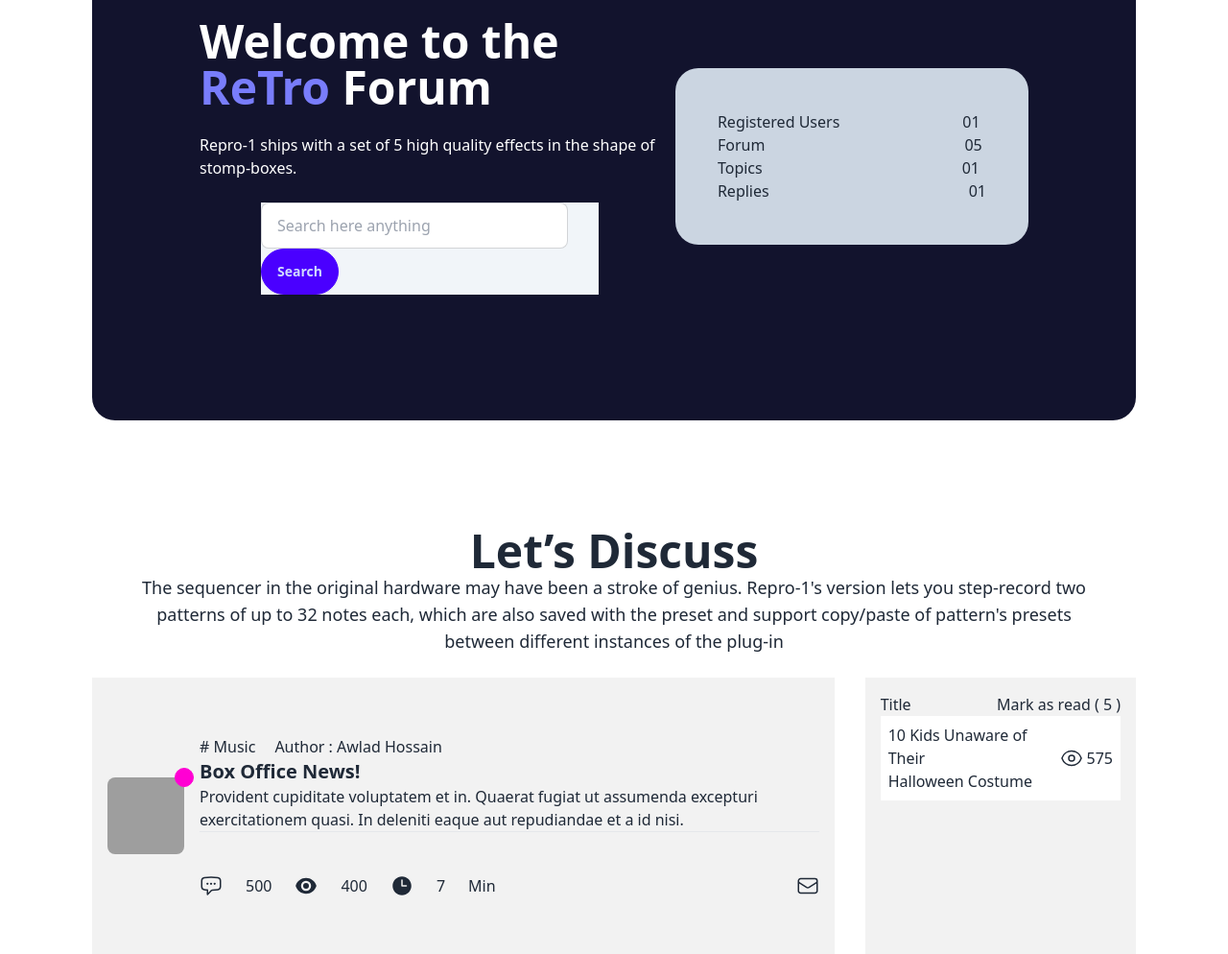
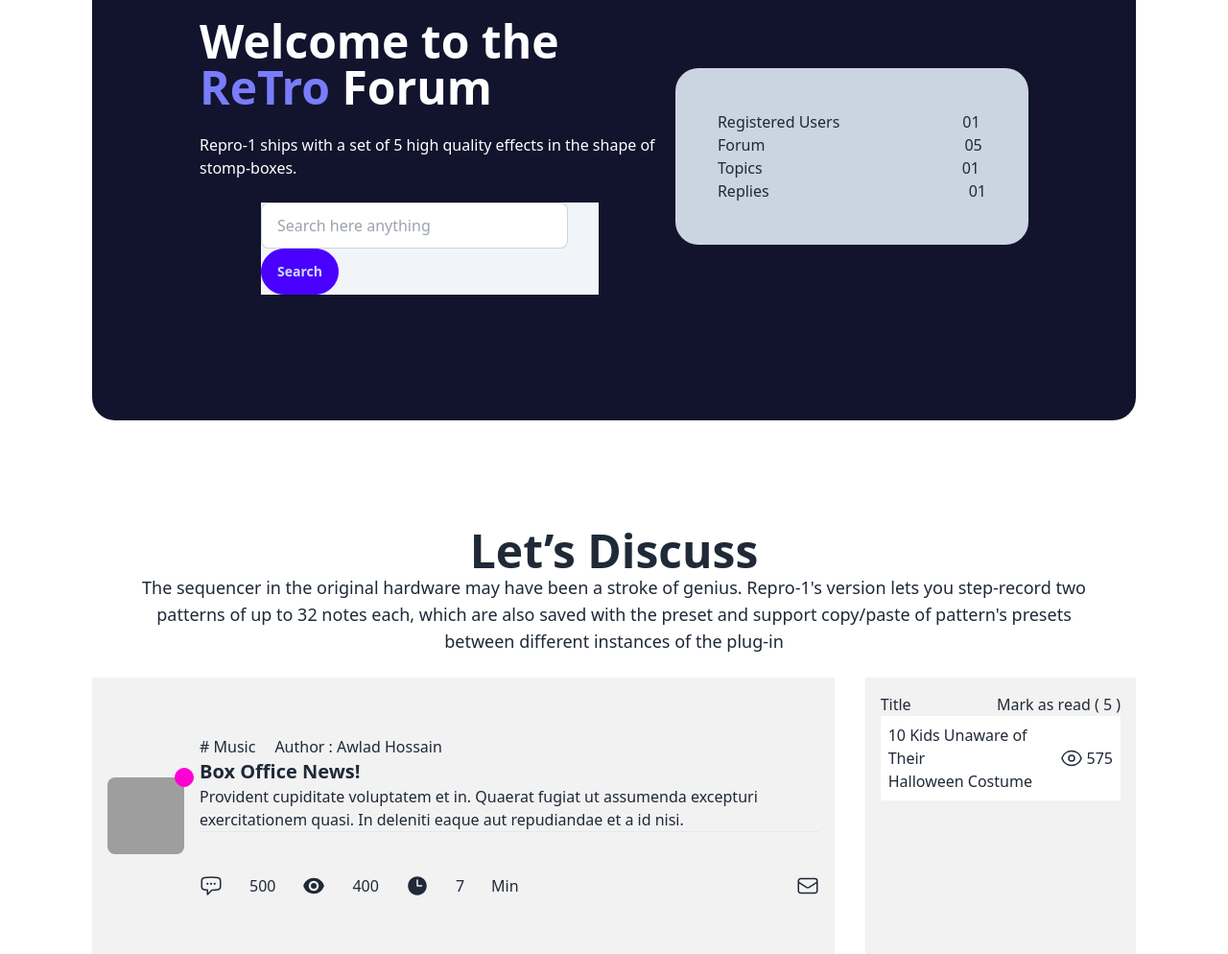
Before and after one commit to alamin601078/poribohon, a plain HTML site: page index.html in a window 1280 px wide. Shown: the part 232-1226 px from the top of the page at 96% size. Drawn offline with nearby package versions, Linux system fonts and the light colour scheme; grey boxes are pictures that could not be loaded.

Commit message:
Discus cad

```diff
--- a/index.html
+++ b/index.html
@@ -114,7 +114,7 @@
                     <p class="text-base">Provident cupiditate voluptatem et in. Quaerat fugiat ut assumenda excepturi exercitationem quasi. In deleniti eaque aut repudiandae et a id nisi.</p>
                     <hr>
                     <div class="flex gap-6 pt-11 justify-between">
-                       <div class="flex gap-6 ">
+                       <div class="flex gap-7">
                         <svg xmlns="http://www.w3.org/2000/svg" fill="none" viewBox="0 0 24 24" stroke-width="1.5" stroke="currentColor" class="w-6 h-6">
                             <path stroke-linecap="round" stroke-linejoin="round" d="M8.625 9.75a.375.375 0 1 1-.75 0 .375.375 0 0 1 .75 0Zm0 0H8.25m4.125 0a.375.375 0 1 1-.75 0 .375.375 0 0 1 .75 0Zm0 0H12m4.125 0a.375.375 0 1 1-.75 0 .375.375 0 0 1 .75 0Zm0 0h-.375m-13.5 3.01c0 1.6 1.123 2.994 2.707 3.227 1.087.16 2.185.283 3.293.369V21l4.184-4.183a1.14 1.14 0 0 1 .778-.332 48.294 48.294 0 0 0 5.83-.498c1.585-.233 2.708-1.626 2.708-3.228V6.741c0-1.602-1.123-2.995-2.707-3.228A48.394 48.394 0 0 0 12 3c-2.392 0-4.744.175-7.043.513C3.373 3.746 2.25 5.14 2.25 6.741v6.018Z" />
                           </svg>
```
